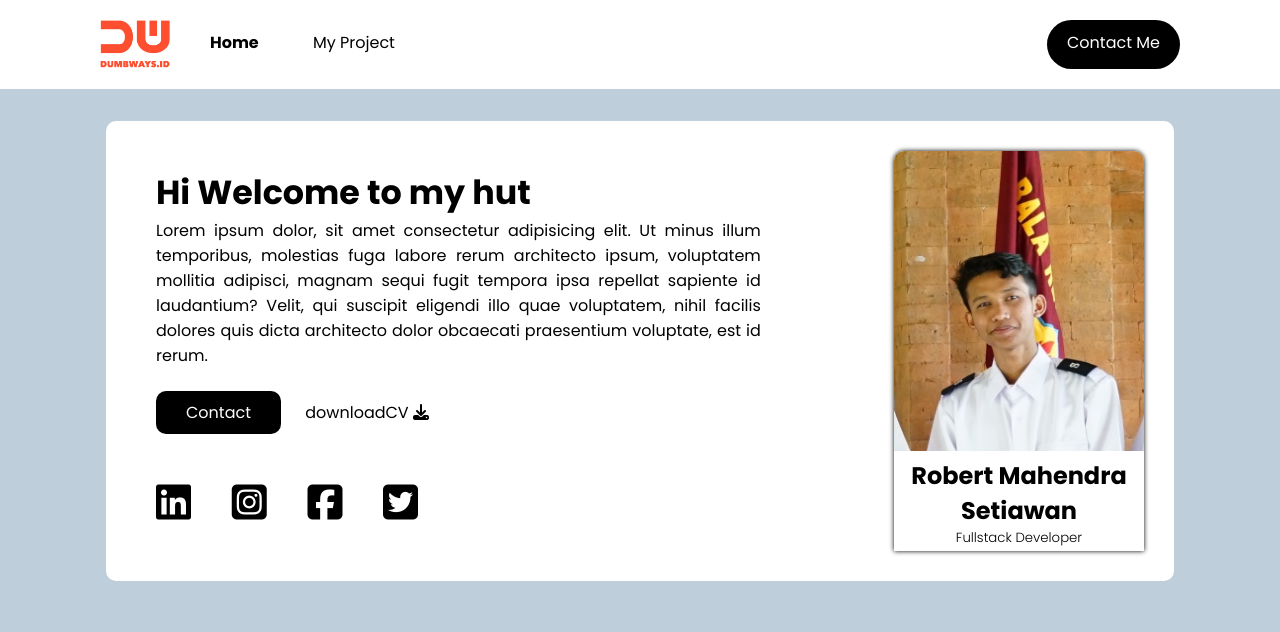
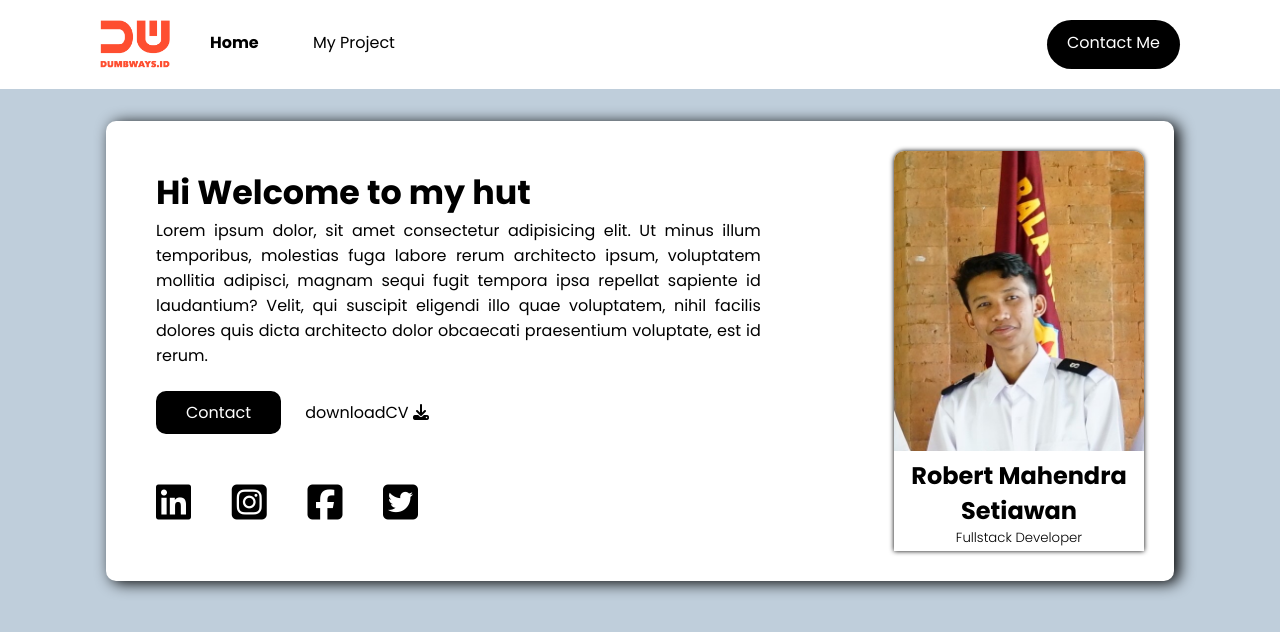
Before and after one commit to uloblonde/Stage-1-Fullstack-day-2, a plain HTML site: page index.html in a window 1280 px wide. Drawn offline with Linux system fonts and the light colour scheme.

Commit message:
adding box shadow at landing page xD

```diff
--- a/style2.css
+++ b/style2.css
@@ -62,6 +62,7 @@ body{
     display: flex;
     justify-content: space-between;
     align-items: center;
+    box-shadow: 5px 2px 15px;
 }
 .about-me{
     padding: 20px;
```
